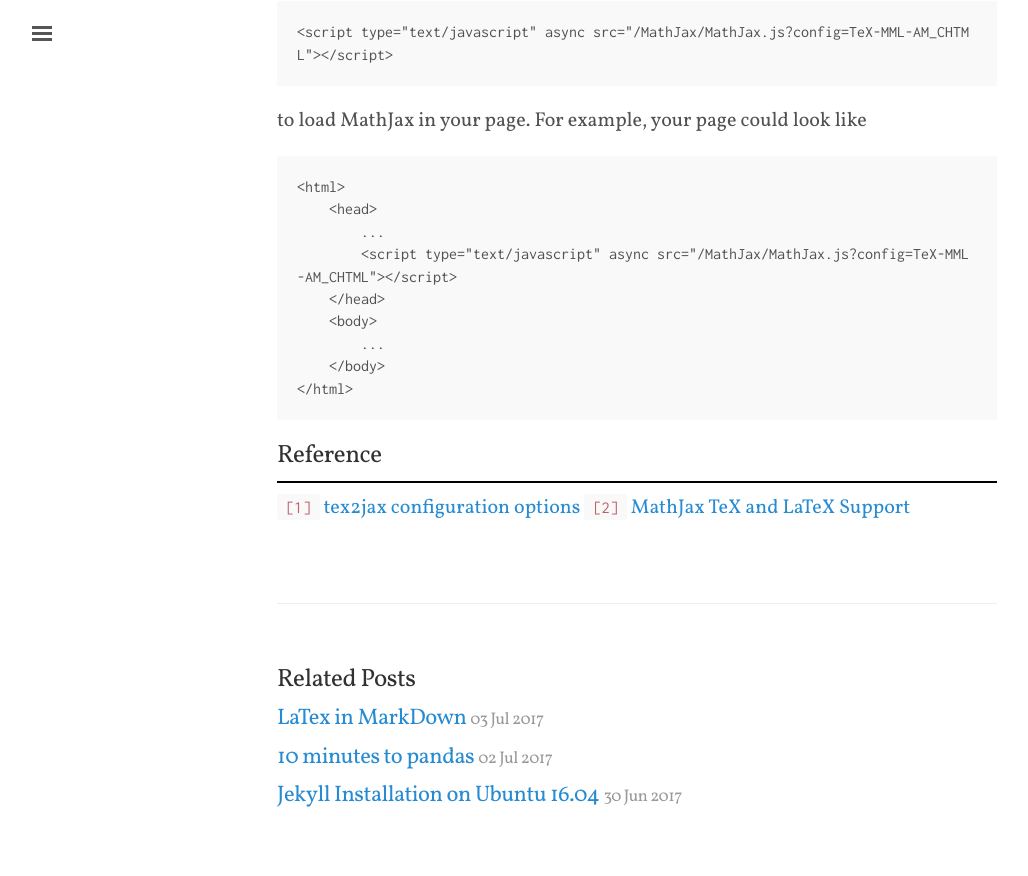
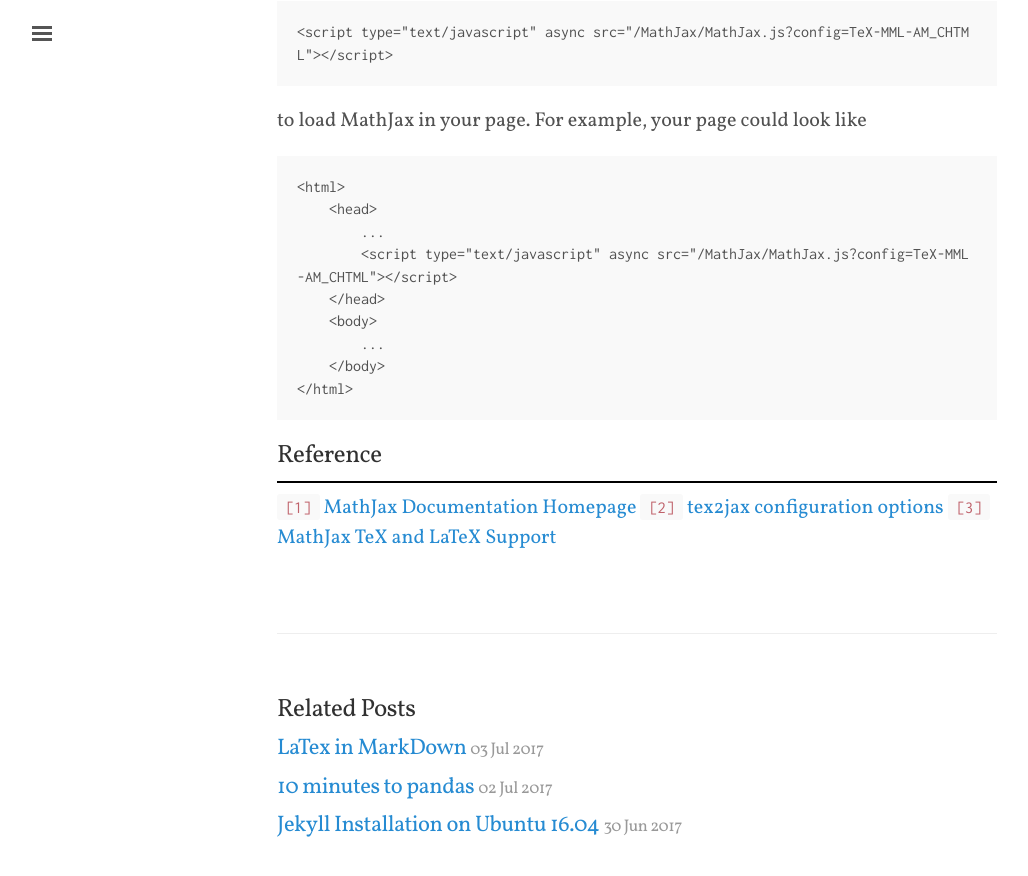
Before and after one commit to shevapato2008/myBlog, a Jekyll site: the page built from _posts/2017-07-04-MathJax-Intro.md, in a window 1280 px wide and 900 px high, scrolled down 3080 px. Shown: the top 876 px of the window, without its empty margins (3-1031 px from the left). Built offline with Jekyll 4.4.1, drawn with Linux system fonts in a browser that asks for light colours; some web fonts are replaced.

Commit message:
Updated the reference.

```diff
--- a/_posts/2017-07-04-MathJax-Intro.md
+++ b/_posts/2017-07-04-MathJax-Intro.md
@@ -127,5 +127,6 @@
 
 ## Reference
 ---
-`[1]` [tex2jax configuration options](http://docs.mathjax.org/en/latest/options/tex2jax.html#configure-tex2jax "tex2jax configuration options")
-`[2]` [MathJax TeX and LaTeX Support](http://docs.mathjax.org/en/latest/tex.html#tex-support "MathJax TeX and LaTeX Support")
+`[1]` [MathJax Documentation Homepage](http://docs.mathjax.org/en/latest/start.html "MathJax Documentation Homepage")
+`[2]` [tex2jax configuration options](http://docs.mathjax.org/en/latest/options/tex2jax.html#configure-tex2jax "tex2jax configuration options")
+`[3]` [MathJax TeX and LaTeX Support](http://docs.mathjax.org/en/latest/tex.html#tex-support "MathJax TeX and LaTeX Support")
```
